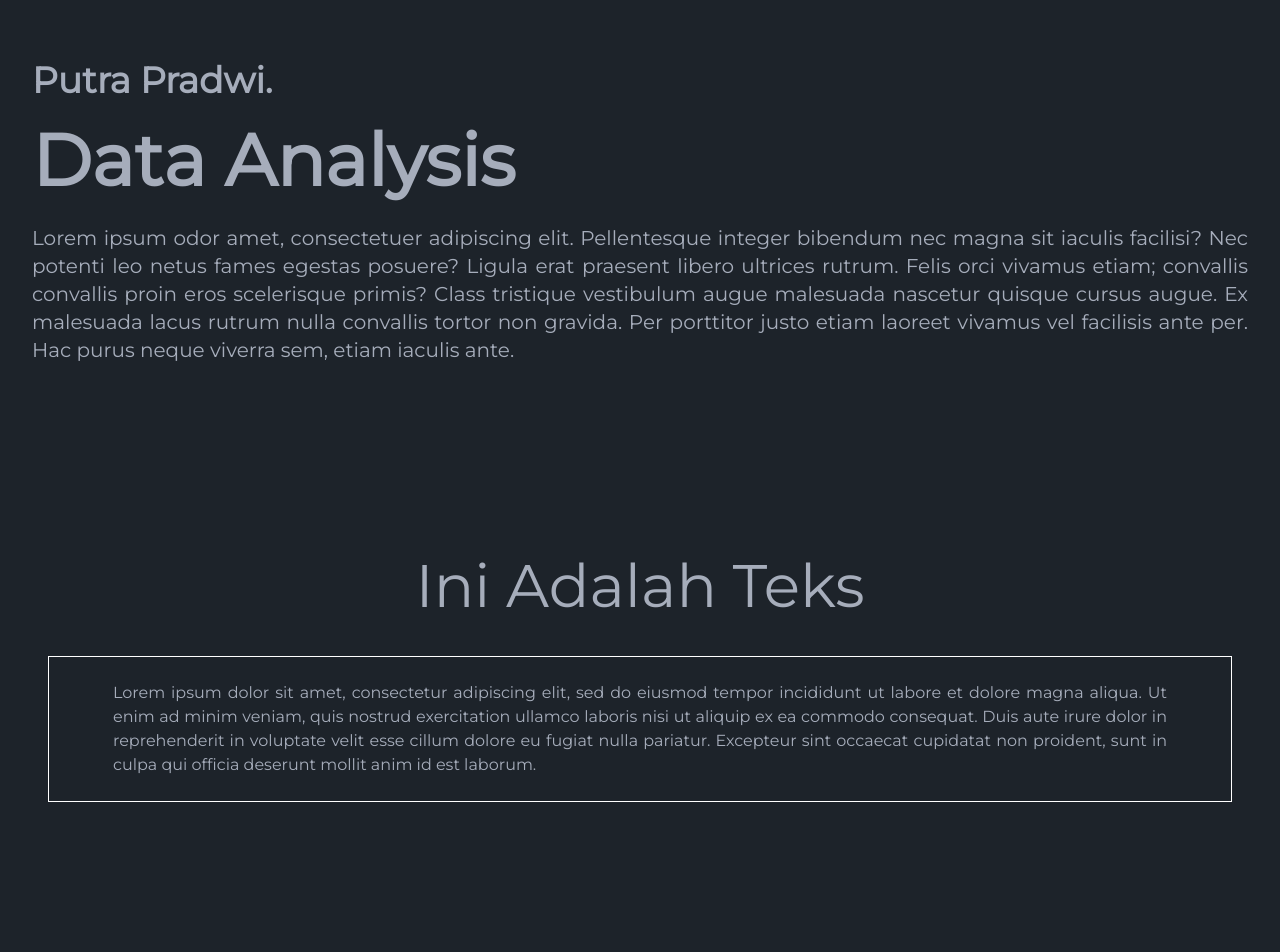
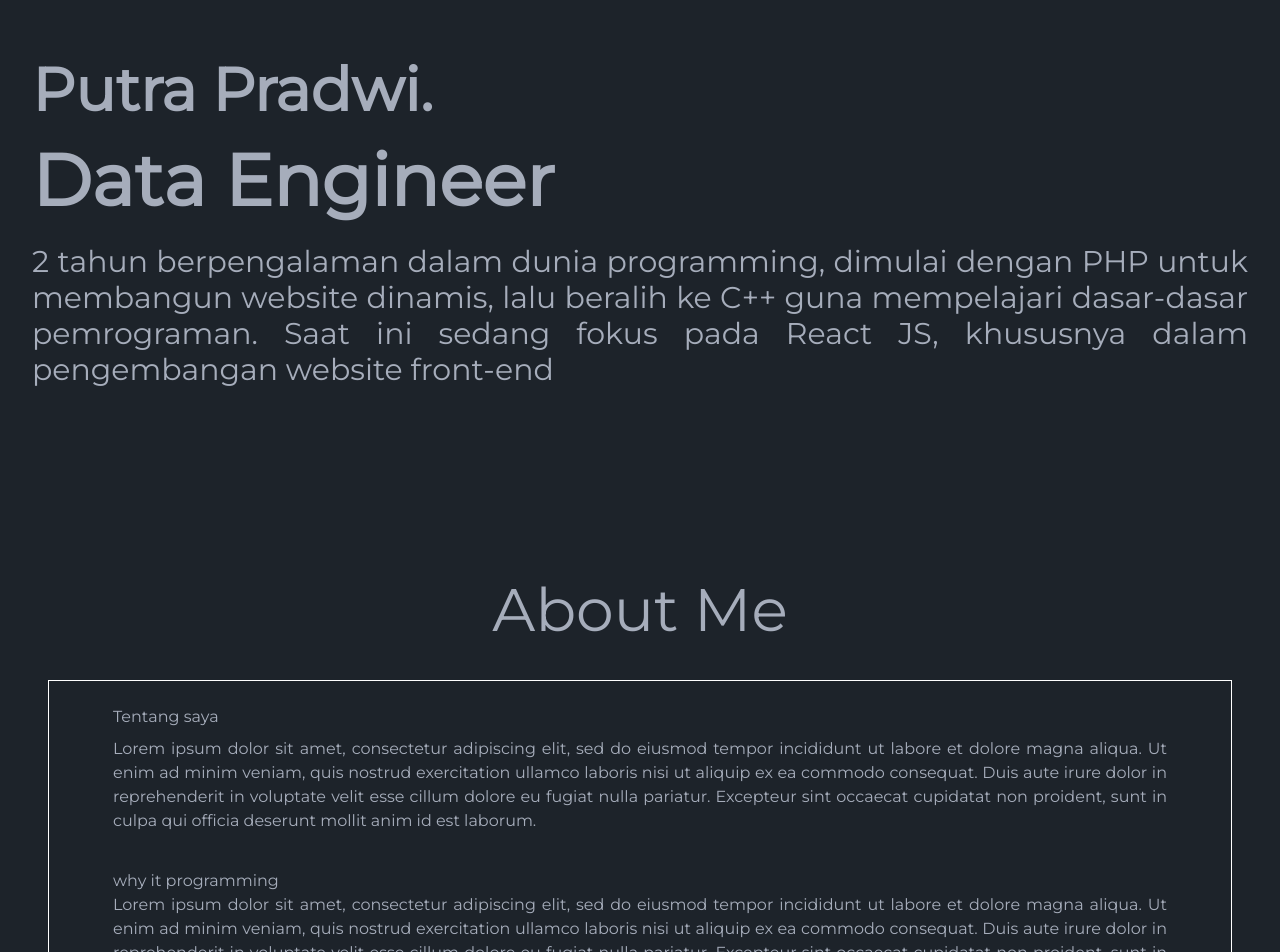
Before and after one commit to Igprad01/new_websiteku, a React (Vite) app: page / in a window 1280 px wide. Shown: the part 140-1092 px from the top of the page. Built offline with nearby package versions, Linux system fonts and the light colour scheme.

Commit message:
fix konten nya

```diff
--- a/src/Components/Layouts/About_Me/About.jsx
+++ b/src/Components/Layouts/About_Me/About.jsx
@@ -1,13 +1,22 @@
 import React from "react";
 import Heading1 from "../../Elements/Heading1/Heading1";
 import Kalimat from "../../Elements/Paragraph/Paragraph";
+import Heading2 from "../../Elements/Heading2/Heading2";
 
 const About= () => {
+
     return (
         <div className={`container mx-auto my-40 px-6 sm:px-6 md:px-10 lg:px-12`}>
-            <Heading1 Text={'ini adalah teks'} Styling = {`text-center mb-10 text-xl capitalize sm:text-2xl md:text-4xl lg:text-6xl`} />
+            <Heading1 Text={'About Me'} Styling = {`text-center mb-10 text-xl capitalize sm:text-2xl md:text-4xl lg:text-6xl`} />
             <div className={`text-justify border border-white p-4 sm:px-4 md:px-8 lg:px-10`}>
-                <Kalimat teks = 'Lorem ipsum dolor sit amet, consectetur adipiscing elit, sed do eiusmod tempor incididunt ut labore et dolore magna aliqua. Ut enim ad minim veniam, quis nostrud exercitation ullamco laboris nisi ut aliquip ex ea commodo consequat. Duis aute irure dolor in reprehenderit in voluptate velit esse cillum dolore eu fugiat nulla pariatur. Excepteur sint occaecat cupidatat non proident, sunt in culpa qui officia deserunt mollit anim id est laborum.' Styling={`px-2 py-2 sm:px-4 md:px-6 lg:px-6`} />
+                <div className={`"px-2 py-2 sm:px-4 md:px-6 lg:px-6">`}>
+                <Heading2 Text={'Tentang saya'} Styling={`mb-2`}/>
+                <Kalimat teks = 'Lorem ipsum dolor sit amet, consectetur adipiscing elit, sed do eiusmod tempor incididunt ut labore et dolore magna aliqua. Ut enim ad minim veniam, quis nostrud exercitation ullamco laboris nisi ut aliquip ex ea commodo consequat. Duis aute irure dolor in reprehenderit in voluptate velit esse cillum dolore eu fugiat nulla pariatur. Excepteur sint occaecat cupidatat non proident, sunt in culpa qui officia deserunt mollit anim id est laborum.'/>
+                </div>
+                <div className={`"px-2 py-2 sm:px-4 md:px-6 lg:px-6">`}>
+                <Heading2 Text={'why it programming'} Styling={`mt-5`}/>
+                <Kalimat teks = 'Lorem ipsum dolor sit amet, consectetur adipiscing elit, sed do eiusmod tempor incididunt ut labore et dolore magna aliqua. Ut enim ad minim veniam, quis nostrud exercitation ullamco laboris nisi ut aliquip ex ea commodo consequat. Duis aute irure dolor in reprehenderit in voluptate velit esse cillum dolore eu fugiat nulla pariatur. Excepteur sint occaecat cupidatat non proident, sunt in culpa qui officia deserunt mollit anim id est laborum.'/>
+                </div>
             </div>
         </div>
     )
--- a/src/Components/Layouts/Hero_Section/Hero_section.jsx
+++ b/src/Components/Layouts/Hero_Section/Hero_section.jsx
@@ -2,10 +2,9 @@ import React, { useEffect, useState } from "react";
 import Heading1 from "../../Elements/Heading1/Heading1";
 import Heading2 from "../../Elements/Heading2/Heading2";
 import Kalimat from "../../Elements/Paragraph/Paragraph";
-import { faL } from "@fortawesome/free-solid-svg-icons";
 
 const HeroSection= () => {
-    const TextRunning = ['front end developer', 'data analysis']
+    const TextRunning = ['front end developer', 'data engineer']
     const [textIndex, setTextIndex] = useState(0)
 
     useEffect(() => {
@@ -19,11 +18,11 @@ const HeroSection= () => {
     return (
         <div className={`container mx-auto px-4 sm:px-6 lg:px-8 py-8`}>
             <div className={`relative`}>
-            <Heading1 Text = 'putra pradwi.' Styling={`font-bold text-2xl mb-10 capitalize sm:text-3xl lg:text-4xl mb-6`} />
-            <Heading2 Text = {TextRunning[textIndex]} Styling={`font-bold capitalize text-lg mb-10 sm:text-xl lg:text-7xl mb-7`} />
+            <Heading1 Text = 'putra pradwi.' Styling={`font-bold text-3xl mb-10 capitalize sm:text-4xl lg:text-6xl mb-6`} />
+            <Heading2 Text = {TextRunning[textIndex]} Styling={`font-bold capitalize text-xl mb-10 sm:text-2xl lg:text-7xl mb-7`} />
           <div>
-          <Kalimat teks = 'Lorem ipsum odor amet, consectetuer adipiscing elit. Pellentesque integer bibendum nec magna sit iaculis facilisi? Nec potenti leo netus fames egestas posuere? Ligula erat praesent libero ultrices rutrum. Felis orci vivamus etiam; convallis convallis proin eros scelerisque primis? Class tristique vestibulum augue malesuada nascetur quisque cursus augue. Ex malesuada lacus rutrum nulla convallis tortor non gravida. Per porttitor justo etiam laoreet vivamus vel facilisis ante per. Hac purus neque viverra sem, etiam iaculis ante.' Styling={`font-italic text-base text-justify sm:text-lg lg:text-xl`}/>
-          </div>
+          <Kalimat teks = '2 tahun berpengalaman dalam dunia programming, dimulai dengan PHP untuk membangun website dinamis, lalu beralih ke C++ guna mempelajari dasar-dasar pemrograman. Saat ini sedang fokus pada React JS, khususnya dalam pengembangan website front-end' Styling={`font-italic text-xl text-justify sm:text-2xl lg:text-3xl`}/>
+         </div>
             </div>
         </div>
     )
```
